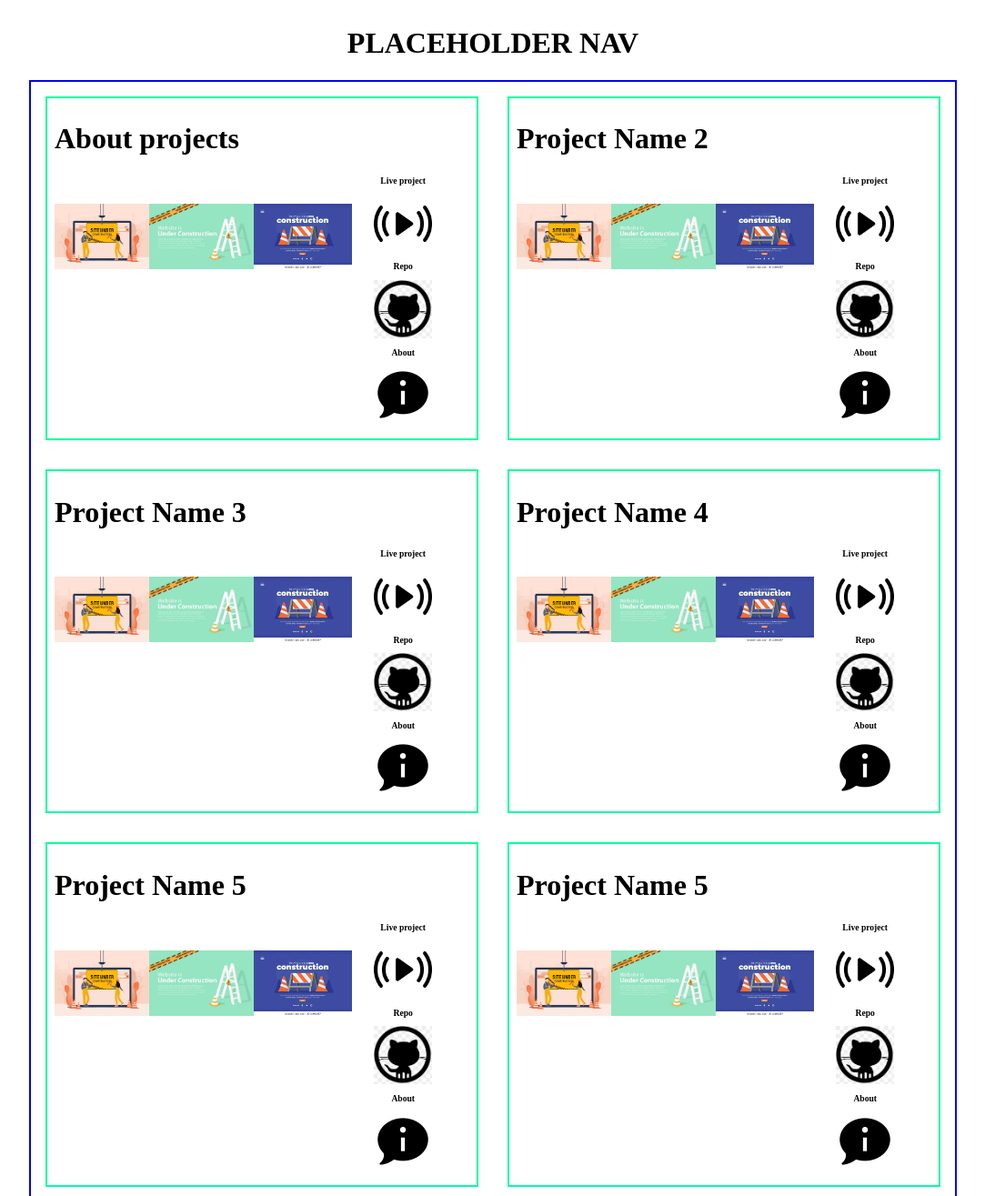
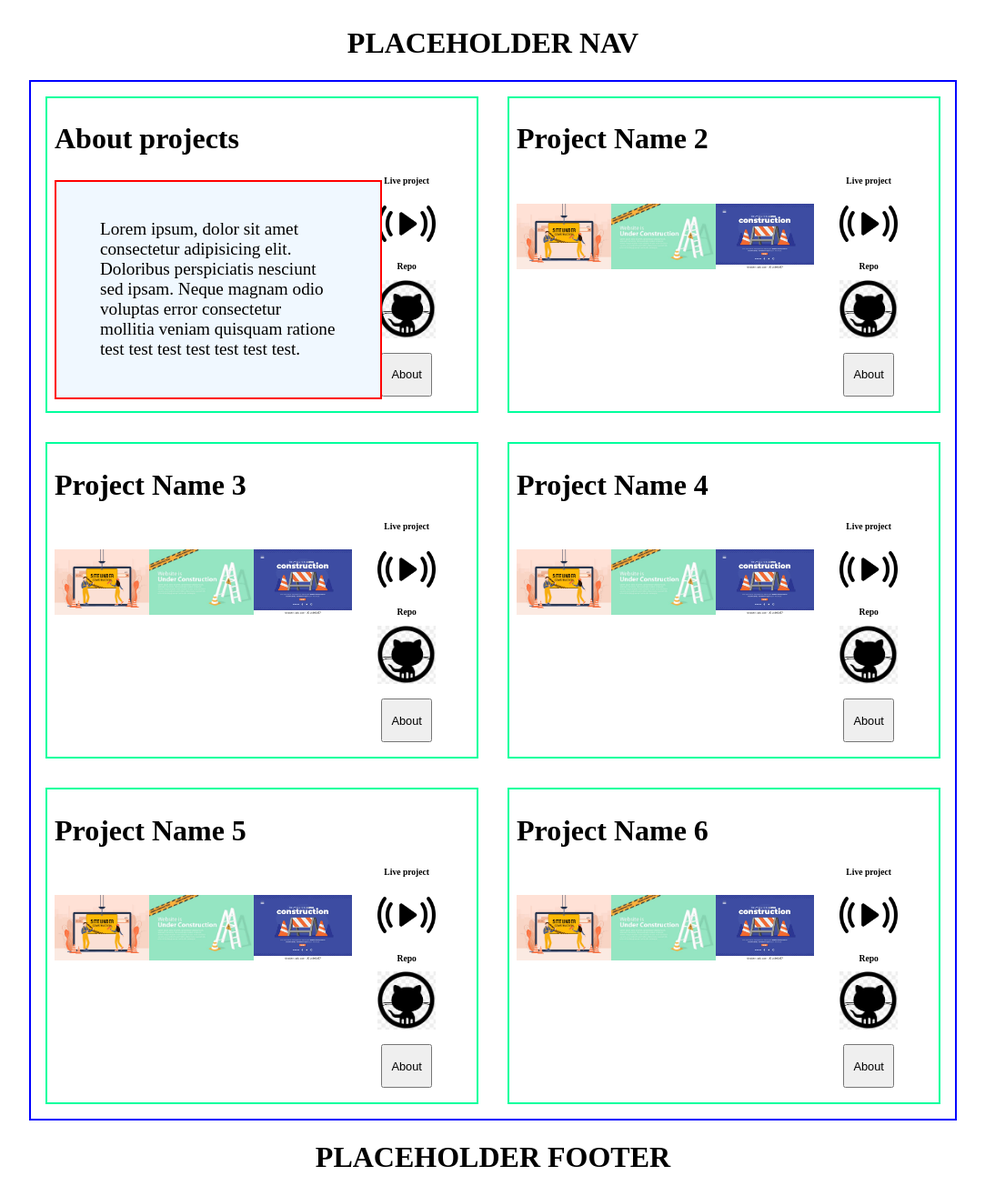
Before and after one commit to teshyp/fac_gallery, a plain HTML site: page index.html in a window 1280 px wide. Shown: the top 1315 px of the page at 91% size, without its empty margins (98-1181 px from the left). Drawn offline with Linux system fonts and the light colour scheme.

Commit message:
To do: + eventListener to btns, refactor code, css

```diff
--- a/app.js
+++ b/app.js
@@ -0,0 +1,9 @@
+// add event listener to all buttons
+
+// add unique id to all buttons
+
+// change class from hidden to active
+
+function activeText() {
+  console.log("Btn working");
+}
--- a/index.html
+++ b/index.html
@@ -6,6 +6,7 @@
     <meta name="viewport" content="width=device-width, initial-scale=1.0" />
     <!-- <link rel="stylesheet" href="style.css" /> -->
     <link rel="stylesheet" href="mobileFirst.css" />
+
     <title>FAC - Gallery</title>
   </head>
   <body>
@@ -20,12 +21,21 @@
 
         <div id="" class="project-content">
           <div id="" class="images-box">
+            <div class="desc-text desc-active">
+              <p id="desc-" class="desc-text">
+                Lorem ipsum, dolor sit amet consectetur adipisicing elit.
+                Doloribus perspiciatis nesciunt sed ipsam. Neque magnam odio
+                voluptas error consectetur mollitia veniam quisquam ratione test
+                test test test test test test.
+              </p>
+            </div>
             <img
               id=""
               class="trophy-image"
               src="/images/finished-project.jpeg"
               alt=""
             />
+
             <div id="" class="wip-col">
               <img id="" class="wip-images" src="/images/wip1.jpeg" alt="" />
               <img id="" class="wip-images" src="/images/wip2.jpeg" alt="" />
@@ -43,14 +53,7 @@
                 <span> <h3>Repo</h3> </span>
                 <img class="git-images" src="/images/gitLive.png" alt="" />
               </div>
-              <div id="git-box-repo" class="git-links-box">
-                <span> <h3>About</h3> </span>
-                <img
-                  class="git-images"
-                  src="/images/aboutProject.jpeg"
-                  alt=""
-                />
-              </div>
+              <button id="btn-about-6" class="btn-about">About</button>
             </div>
 
             <div id="" class="key-features-box">
@@ -94,14 +97,7 @@
                 <span> <h3>Repo</h3> </span>
                 <img class="git-images" src="/images/gitLive.png" alt="" />
               </div>
-              <div id="git-box-repo" class="git-links-box">
-                <span> <h3>About</h3> </span>
-                <img
-                  class="git-images"
-                  src="/images/aboutProject.jpeg"
-                  alt=""
-                />
-              </div>
+              <button id="btn-about-1" class="btn-about">About</button>
             </div>
 
             <div id="" class="key-features-box">
@@ -145,14 +141,7 @@
                 <span> <h3>Repo</h3> </span>
                 <img class="git-images" src="/images/gitLive.png" alt="" />
               </div>
-              <div id="git-box-repo" class="git-links-box">
-                <span> <h3>About</h3> </span>
-                <img
-                  class="git-images"
-                  src="/images/aboutProject.jpeg"
-                  alt=""
-                />
-              </div>
+              <button id="btn-about-2" class="btn-about">About</button>
             </div>
 
             <div id="" class="key-features-box">
@@ -196,14 +185,7 @@
                 <span> <h3>Repo</h3> </span>
                 <img class="git-images" src="/images/gitLive.png" alt="" />
               </div>
-              <div id="git-box-repo" class="git-links-box">
-                <span> <h3>About</h3> </span>
-                <img
-                  class="git-images"
-                  src="/images/aboutProject.jpeg"
-                  alt=""
-                />
-              </div>
+              <button id="btn-about-3" class="btn-about">About</button>
             </div>
 
             <div id="" class="key-features-box">
@@ -247,14 +229,7 @@
                 <span> <h3>Repo</h3> </span>
                 <img class="git-images" src="/images/gitLive.png" alt="" />
               </div>
-              <div id="git-box-repo" class="git-links-box">
-                <span> <h3>About</h3> </span>
-                <img
-                  class="git-images"
-                  src="/images/aboutProject.jpeg"
-                  alt=""
-                />
-              </div>
+              <button id="btn-about-4" class="btn-about">About</button>
             </div>
 
             <div id="" class="key-features-box">
@@ -270,7 +245,7 @@
 
       <div id="" class="project-box">
         <div id="" class="project-title">
-          <h2>Project Name 5</h2>
+          <h2>Project Name 6</h2>
         </div>
 
         <div id="" class="project-content">
@@ -298,14 +273,7 @@
                 <span> <h3>Repo</h3> </span>
                 <img class="git-images" src="/images/gitLive.png" alt="" />
               </div>
-              <div id="git-box-repo" class="git-links-box">
-                <span> <h3>About</h3> </span>
-                <img
-                  class="git-images"
-                  src="/images/aboutProject.jpeg"
-                  alt=""
-                />
-              </div>
+              <button id="btn-about-5" class="btn-about">About</button>
             </div>
 
             <div id="" class="key-features-box">
@@ -323,4 +291,5 @@
       <h1>PLACEHOLDER FOOTER</h1>
     </footer>
   </body>
+  <script src="app.js"></script>
 </html>
--- a/mobileFirst.css
+++ b/mobileFirst.css
@@ -23,10 +23,25 @@ h3 {
 .project-box {
   border: solid 2px rgb(0, 255, 157);
   padding: 1rem;
-  width: 15rem;
-  max-width: 20rem;
+  max-width: 15.5rem;
   display: flex;
   flex-direction: column;
+}
+
+.desc-hidden {
+  display: none;
+}
+
+.desc-active {
+  border: solid red 2px;
+  background-color: aliceblue;
+  color: black;
+  display: flex;
+  padding: 0.1rem 0 0.1rem 0.1rem;
+  position: absolute;
+  font-size: 0.9rem;
+  height: 8rem;
+  width: 12.4rem;
 }
 
 #gallery-container {
@@ -75,6 +90,13 @@ h3 {
   flex-direction: column;
 }
 
+.btn-about {
+  margin: 1rem 0.5rem 0 0.5rem;
+  font-size: 0.5rem;
+  height: 2.2rem;
+  width: 2.2rem;
+}
+
 .key-features-box {
   display: none;
 }
@@ -84,6 +106,7 @@ h3 {
     border: solid 2px blue;
     display: grid;
     grid-template-columns: repeat(2, 1fr);
+    min-width: none;
   }
 
   .wip-col {
@@ -129,16 +152,39 @@ h3 {
     height: 15rem;
   }
 
-  .wip-col {
-    height: 5rem;
+  .desc-active {
+    border: solid red 2px;
+    background-color: aliceblue;
+    color: black;
+    display: flex;
+    align-items: center;
+    padding: 3rem;
+    position: absolute;
+    font-size: 0.9rem;
+    height: 8.8rem;
+    min-width: 260px;
+  }
+
+  .desc-text {
+    font-size: 1.2rem;
+  }
+
+  .git-container {
+    margin: 0 0 0 1rem;
   }
 
   .git-images {
     width: 4rem;
   }
 
-  .git-container {
-    margin: 0 0 0 1rem;
+  .btn-about {
+    font-size: 0.8rem;
+    width: 3.5rem;
+    height: 3rem;
+  }
+
+  .wip-col {
+    height: 5rem;
   }
 
   .wip-col {
```
